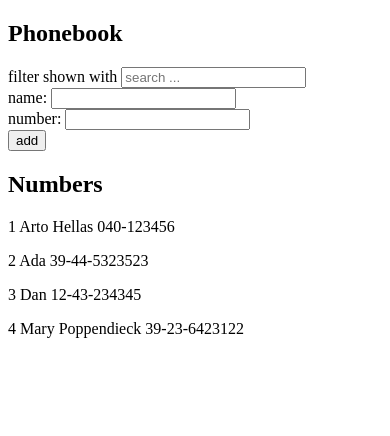
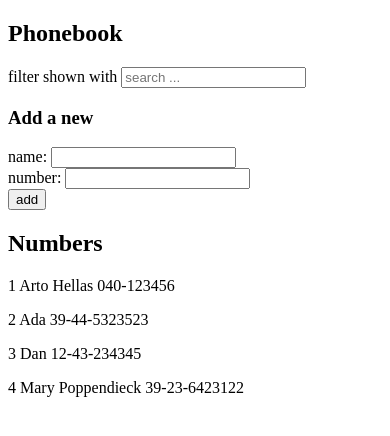
Before and after one commit to deehood/helsinki-fullstack, a React (Create React App) app in the folder part2/phonebook/: page / in a window 390 px wide. Shown: the top 436 px of the page. Built offline with nearby package versions, Linux system fonts and the light colour scheme.

Commit message:
2.10: The Phonebook Step5  (extracted  4)

```diff
--- a/part2/phonebook/src/App.js
+++ b/part2/phonebook/src/App.js
@@ -1,10 +1,6 @@
 import { useState } from "react";
 
-const Filter = ({ filter, setFilter }) => {
-  const handleFilter = (event) => {
-    setFilter(event.target.value);
-  };
-
+const Filter = ({ filter, handleFilter }) => {
   return (
     <>
       filter shown with{" "}
@@ -14,6 +10,50 @@ const Filter = ({ filter, setFilter }) => {
         type="text"
         placeholder="search ..."
       />
+    </>
+  );
+};
+
+const PersonForm = ({
+  newName,
+  newNumber,
+  handleChangeName,
+  handleChangeNumber,
+  handleSubmitName,
+}) => {
+  return (
+    <form>
+      <div>
+        name: <input onChange={handleChangeName} value={newName} />
+      </div>
+      <div>
+        number: <input onChange={handleChangeNumber} value={newNumber} />
+      </div>
+      <div>
+        <button type="submit" onClick={handleSubmitName}>
+          add
+        </button>
+      </div>
+    </form>
+  );
+};
+
+const Person = ({ person }) => (
+  <p>
+    {person.id} {person.name} {person.number}
+  </p>
+);
+
+const Persons = ({ persons, filter }) => {
+  return (
+    <>
+      {persons
+        .filter((person) =>
+          person.name.toLowerCase().includes(filter.toLowerCase())
+        )
+        .map((person) => (
+          <Person key={person.id} person={person} />
+        ))}
     </>
   );
 };
@@ -33,6 +73,9 @@ const App = () => {
   const [newNumber, setNewNumber] = useState("");
   const [filter, setFilter] = useState("");
 
+  const handleFilter = (event) => {
+    setFilter(event.target.value);
+  };
   const handleChangeName = (event) => {
     setNewName(event.target.value);
   };
@@ -62,31 +105,19 @@ const App = () => {
     <div>
       <h2>Phonebook</h2>
 
-      <Filter filter={filter} setFilter={setFilter} />
+      <Filter filter={filter} handleFilter={handleFilter} />
 
-      <form>
-        <div>
-          name: <input onChange={handleChangeName} value={newName} />
-        </div>
-        <div>
-          number: <input onChange={handleChangeNumber} value={newNumber} />
-        </div>
-        <div>
-          <button type="submit" onClick={handleSubmitName}>
-            add
-          </button>
-        </div>
-      </form>
+      <h3>Add a new</h3>
+      <PersonForm
+        newName={newName}
+        newNumber={newNumber}
+        handleChangeName={handleChangeName}
+        handleChangeNumber={handleChangeNumber}
+        handleSubmitName={handleSubmitName}
+      />
+
       <h2>Numbers</h2>
-      {persons
-        .filter((person) =>
-          person.name.toLowerCase().includes(filter.toLowerCase())
-        )
-        .map((person) => (
-          <p key={person.id}>
-            {person.id} {person.name} {person.number}
-          </p>
-        ))}
+      <Persons persons={persons} filter={filter} />
     </div>
   );
 };
```
